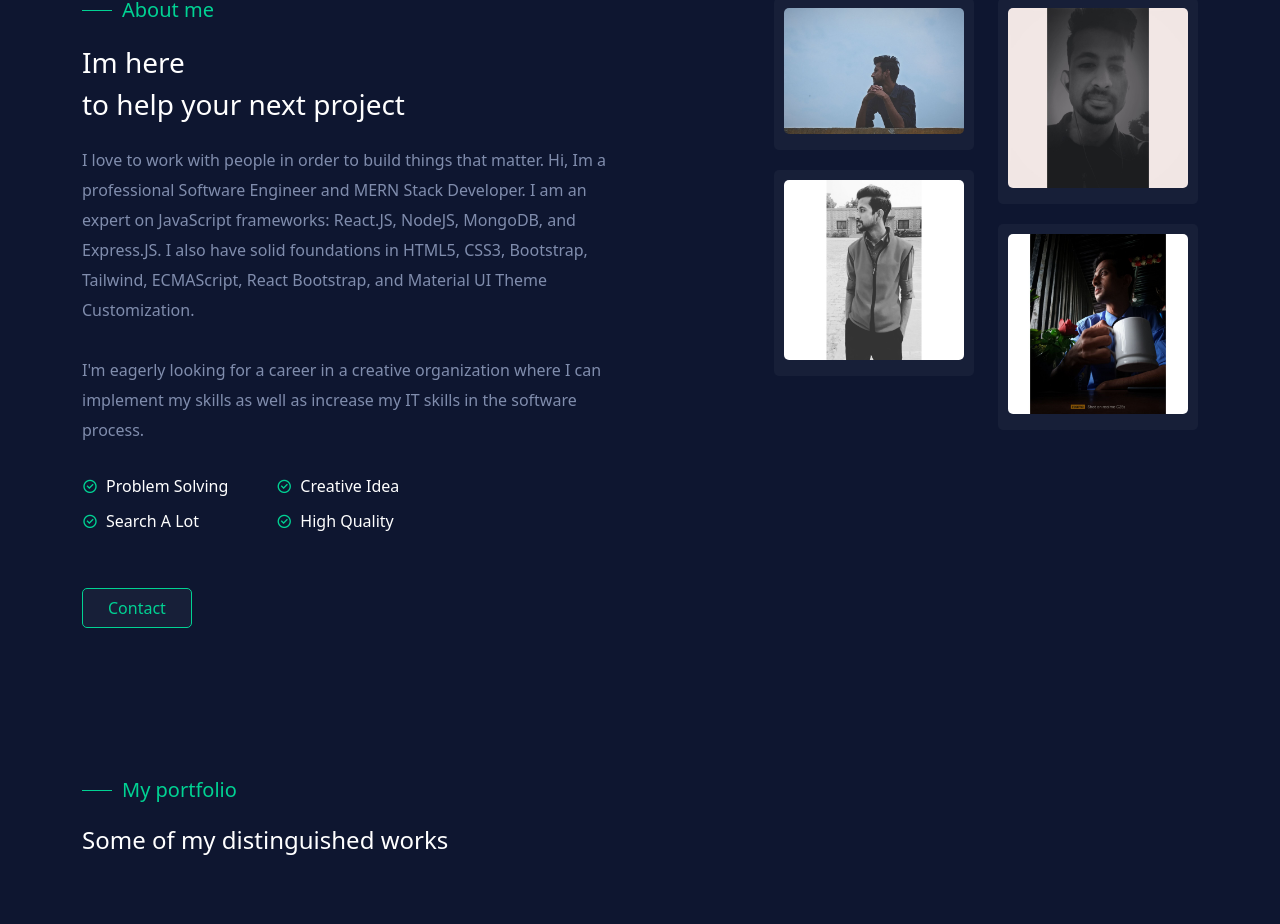
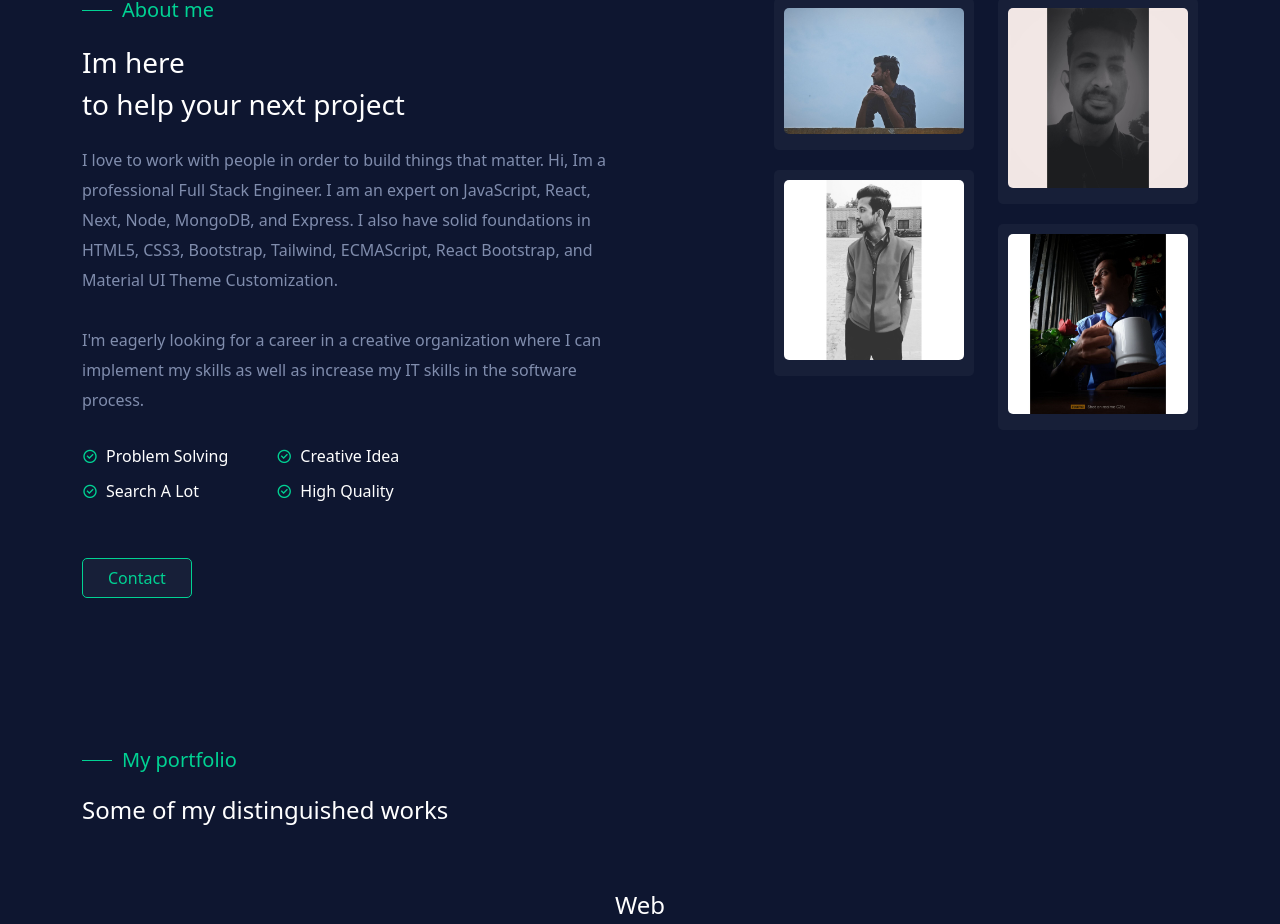
Before and after one commit to codertahsin/Ahnaf-Tahsin, a Next.js app: page / in a window 1280 px wide. Shown: the part 1172-2096 px from the top of the page. Built offline with nearby package versions, Linux system fonts and the light colour scheme.

Commit message:
change about me

```diff
--- a/components/UI/About.jsx
+++ b/components/UI/About.jsx
@@ -22,9 +22,9 @@ const About = () => {
             <h3 className="mb-4">to help your next project</h3>
             <p>
               I love to work with people in order to build things that matter.
-              Hi, Im a professional Software Engineer and MERN Stack Developer.
-              I am an expert on JavaScript frameworks: React.JS, NodeJS,
-              MongoDB, and Express.JS. I also have solid foundations in HTML5,
+              Hi, Im a professional Full Stack Engineer.
+              I am an expert on JavaScript, React, Next, Node,
+              MongoDB, and Express. I also have solid foundations in HTML5,
               CSS3, Bootstrap, Tailwind, ECMAScript, React Bootstrap, and
               Material UI Theme Customization.
               <br />
```
